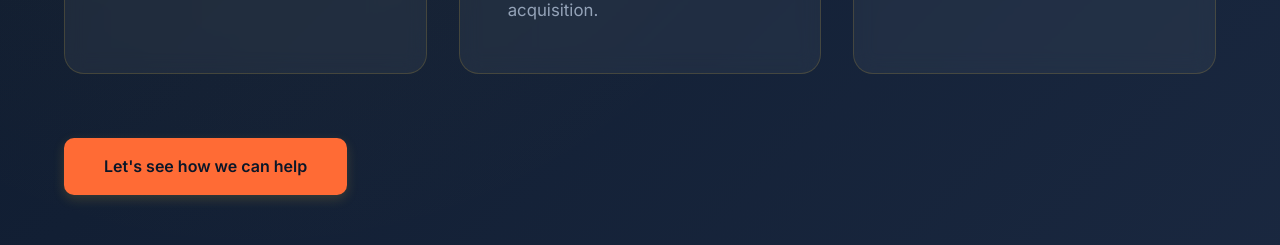
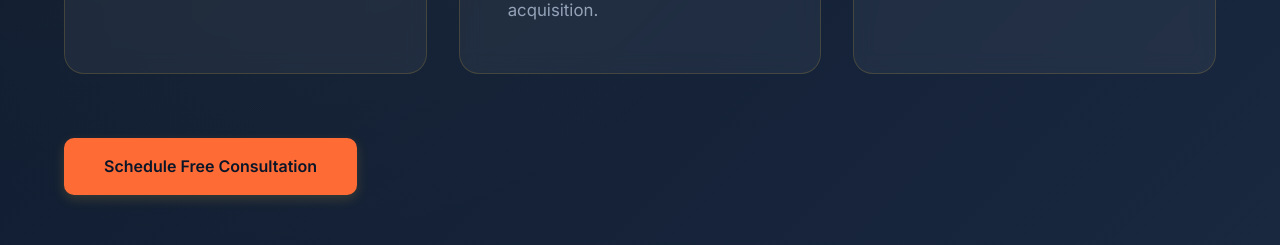
Before and after one commit to Shamiivan/momentum-website, a React (Vite) app: page / in a window 1280 px wide. Shown: the part 3180-3425 px from the top of the page. Built offline with nearby package versions, Linux system fonts and the light colour scheme.

Commit message:
update call-to-action text for consultation scheduling

```diff
--- a/src/App.tsx
+++ b/src/App.tsx
@@ -379,7 +379,7 @@ const MomentumLanding = () => {
               data-animate
               style={withDelay(0.5)}
             >
-              Let's see how we can help
+              Schedule Free Consultation
             </Link>
           </div>
         </section>
```
